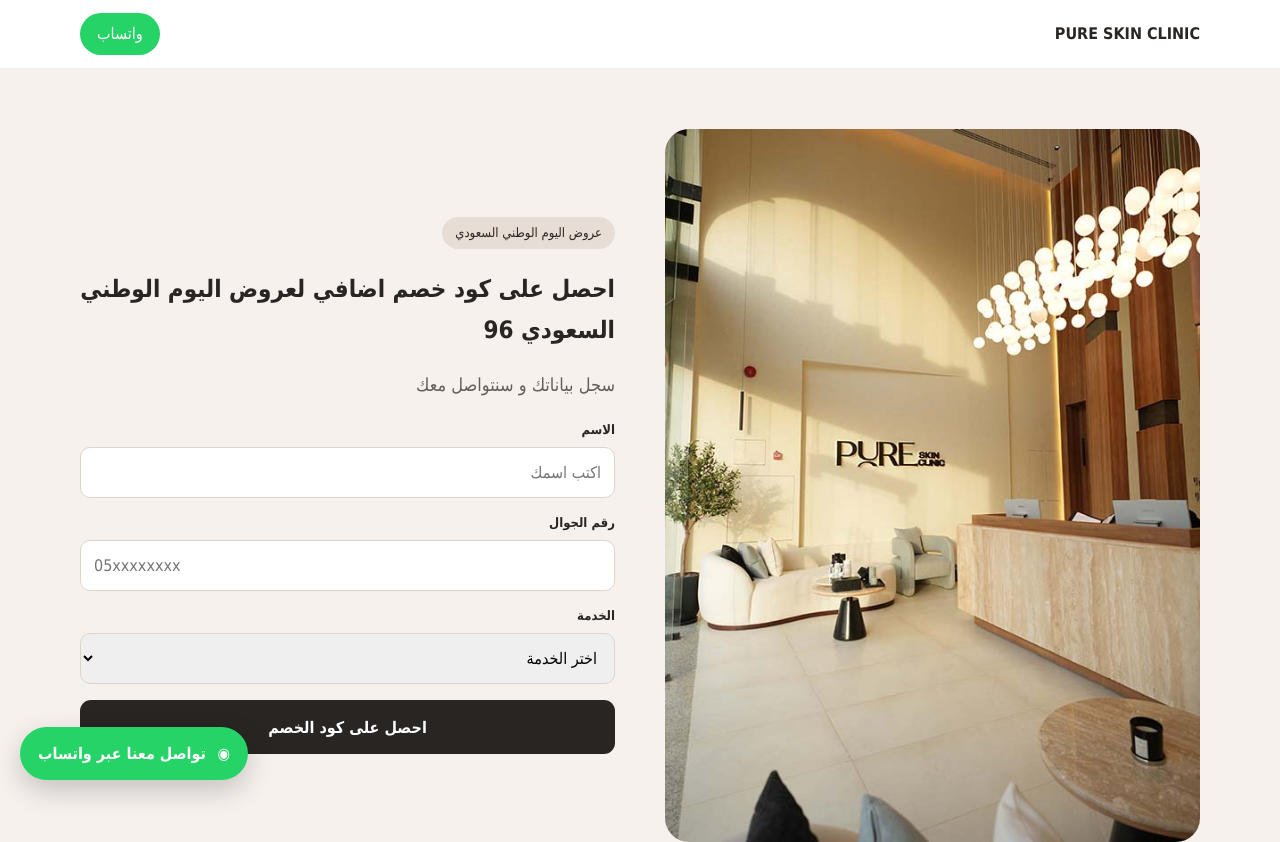
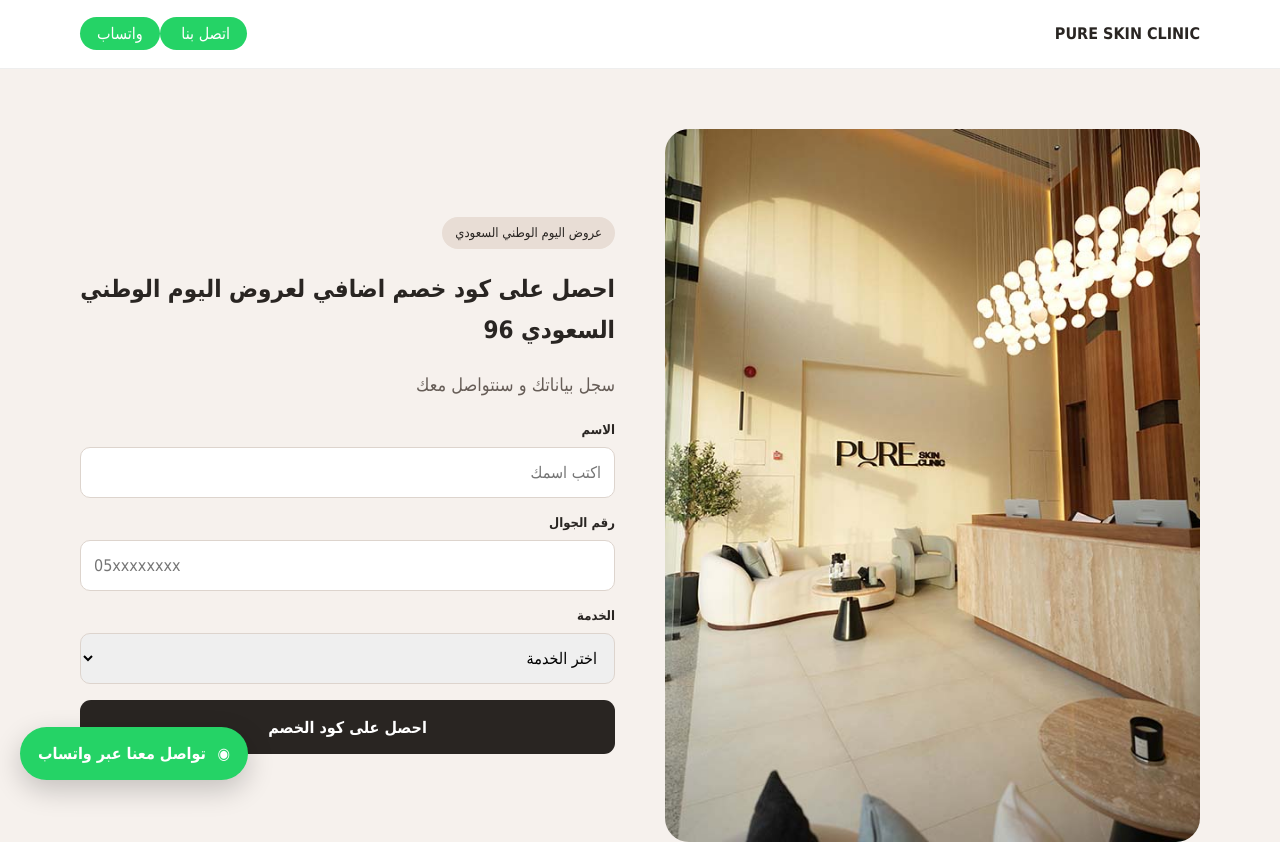
Before and after one commit to bassemawad142/landingpage1clinic, a plain HTML site: page index.html in a window 1280 px wide. Shown: the top 842 px of the page. Drawn offline with Linux system fonts and the light colour scheme.

Commit message:
Update index.html

```diff
--- a/index.html
+++ b/index.html
@@ -7,7 +7,29 @@
 <link rel="stylesheet" href="style.css">
 </head>
 <body>
-<header class="topbar"><div class="wrap topbar-inner"><b>PURE SKIN CLINIC </b><a href="https://wa.me/966559610942" target="_blank">واتساب</a></div></header>
+<header class="topbar">
+    <div class="wrap topbar-inner">
+
+        <b>PURE SKIN CLINIC</b>
+
+        <div class="topbar-actions">
+
+            <a href="tel:920017285" class="call-btn">
+                اتصل بنا
+            </a>
+
+            <a
+                href="https://wa.me/966559610942"
+                target="_blank"
+                class="whatsapp-btn">
+                واتساب
+            </a>
+
+        </div>
+
+    </div>
+</header>
+
 <main>
 
 <section class="hero">
```
